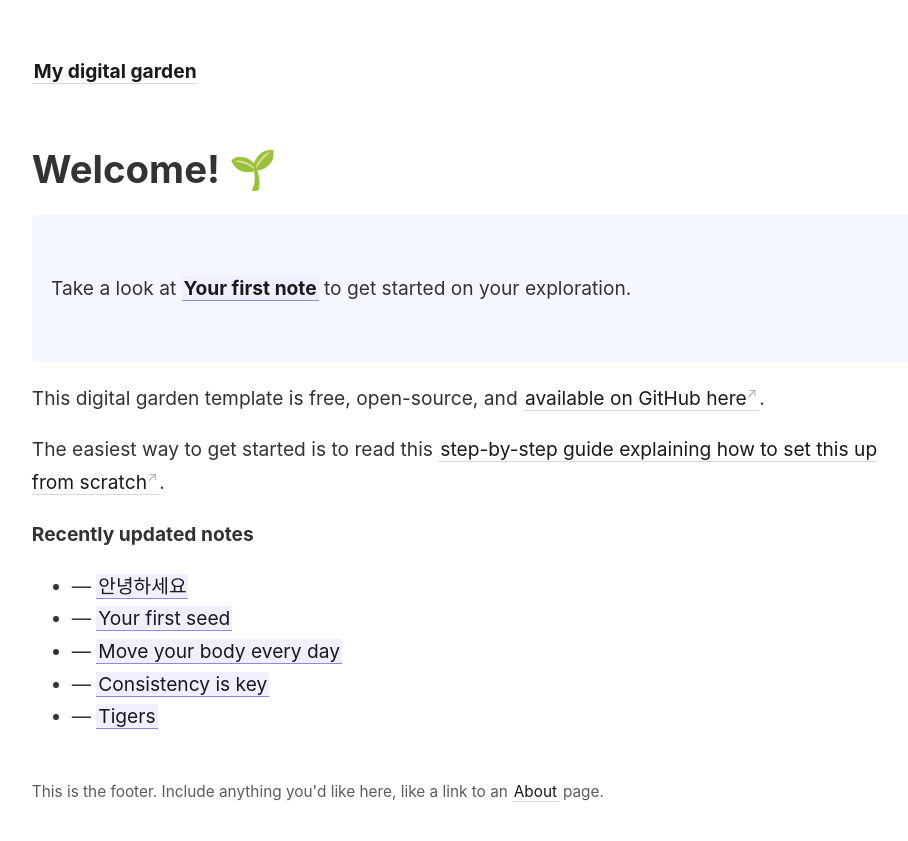
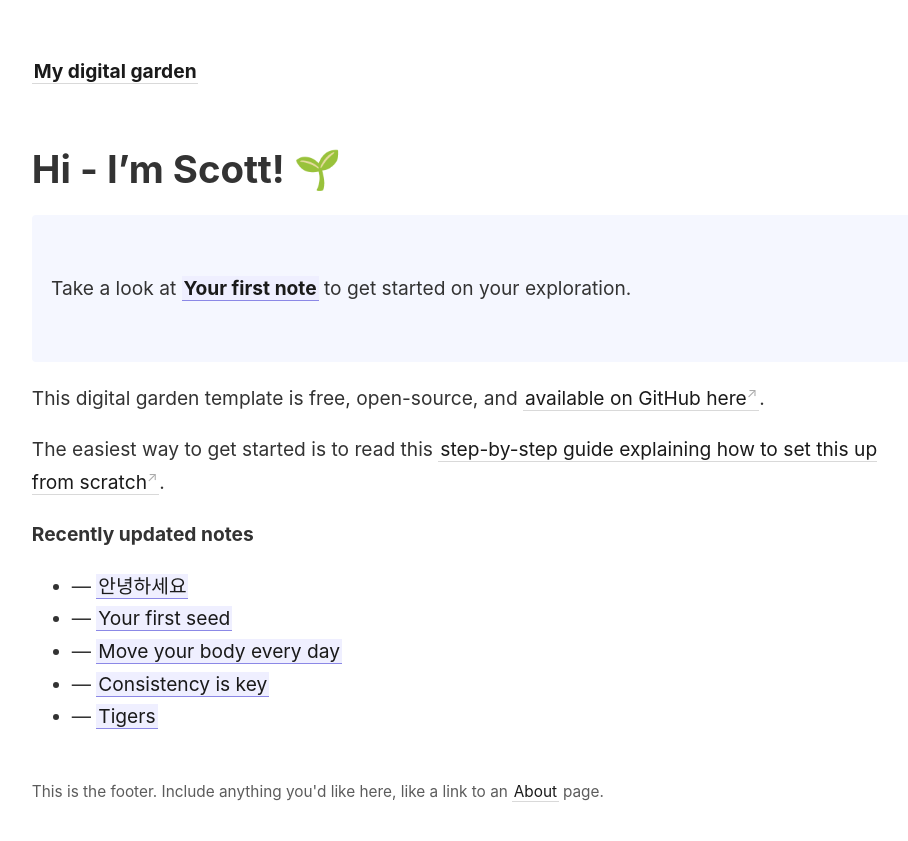
Before and after one commit to scott-salter/garden, a Jekyll site: the page built from _pages/index.md, in a window 1280 px wide. Shown: the top 841 px of the page, without its empty margins (45-953 px from the left). Built offline with Jekyll 4.4.1, drawn with Linux system fonts in a browser that asks for light colours.

Commit message:
Testing home changes

```diff
--- a/_pages/index.md
+++ b/_pages/index.md
@@ -5,7 +5,7 @@ id: home
 permalink: /
 ---
 
-# Welcome! 🌱
+# Hi - I'm Scott! 🌱
 
 <p style="padding: 3em 1em; background: #f5f7ff; border-radius: 4px;">
   Take a look at <span style="font-weight: bold">[[Your first note]]</span> to get started on your exploration.
```
